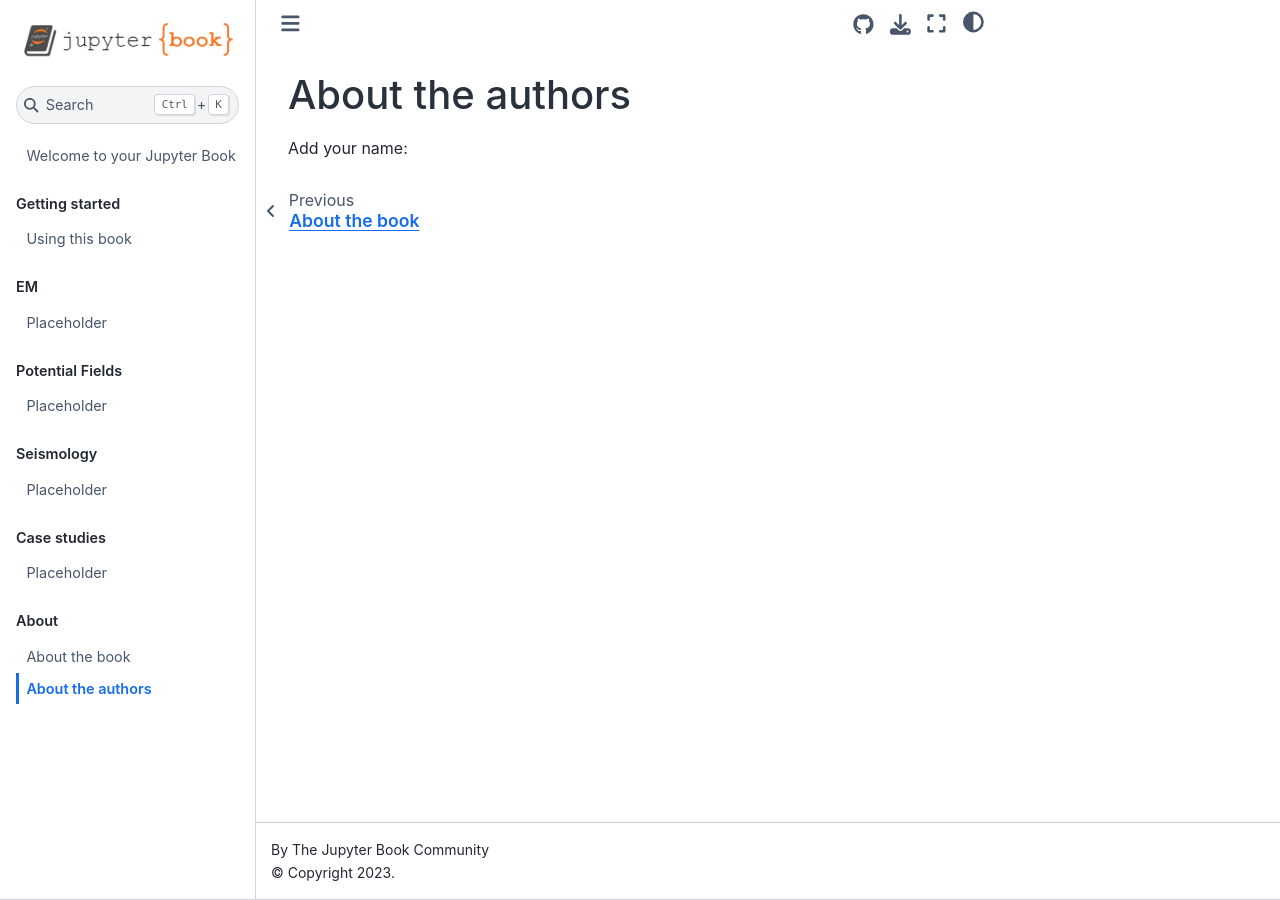
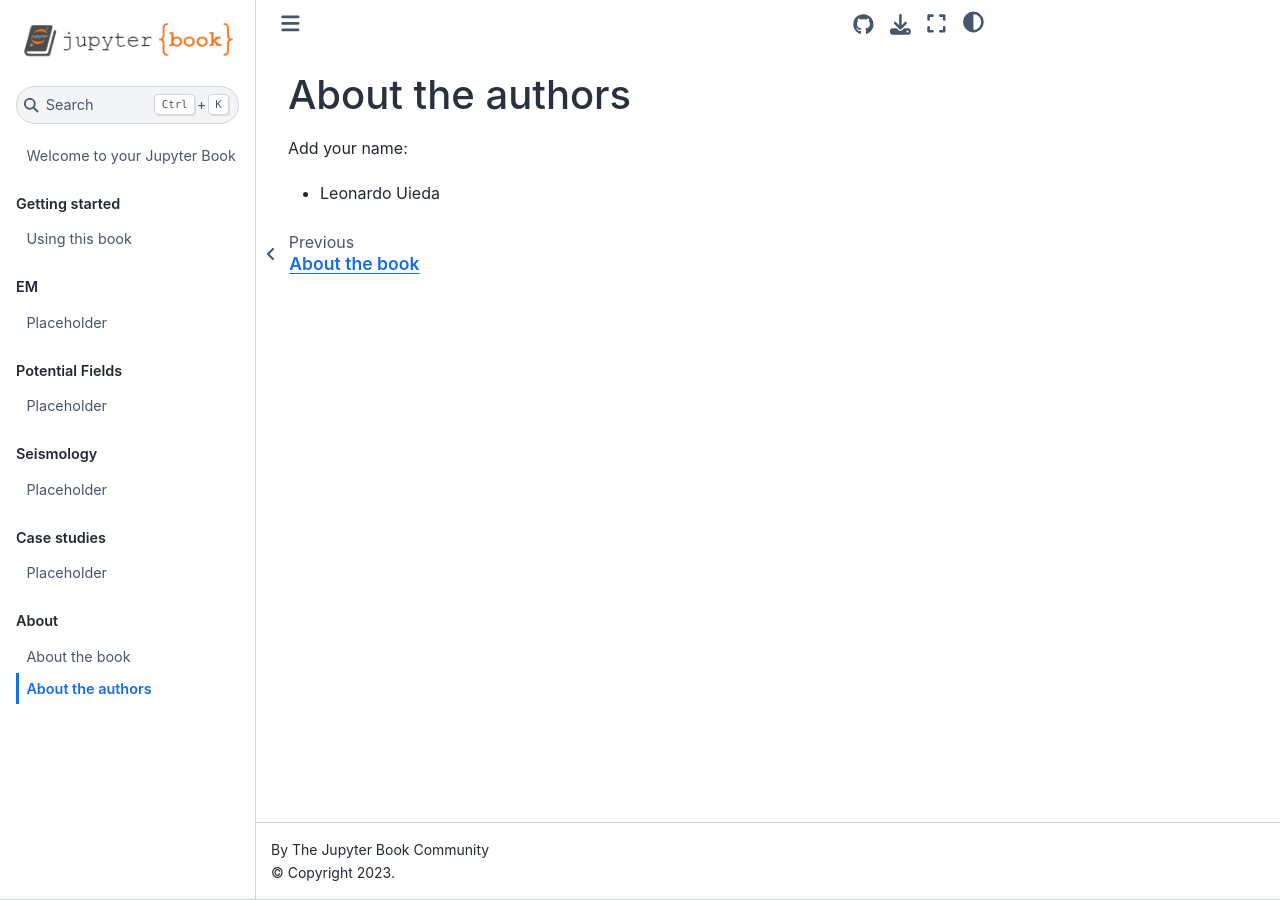
Before and after one commit to GeophysicsLibrary/applied-geophysics, a Jupyter Book: the page built from about/authors.md, in a window 1280 px wide. Built offline with Jupyter Book 1.0.4 settings and Sphinx 7.4.7 and the Sphinx Book theme 1.1.4, drawn with Linux system fonts in a browser that asks for light colours; pages that are not in the unit, such as notebooks, are missing from menus.

Commit message:
Add Leo to the authors list (#6)
Just my name.

```diff
--- a/about/authors.md
+++ b/about/authors.md
@@ -1,3 +1,5 @@
 # About the authors
 
 Add your name:
+
+* Leonardo Uieda
```
